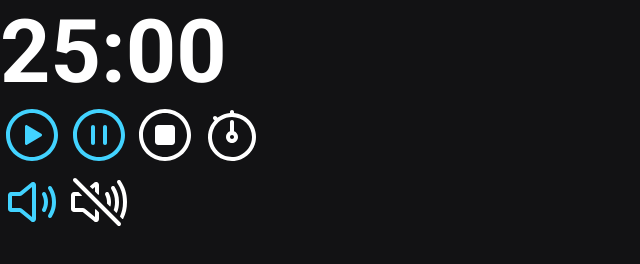
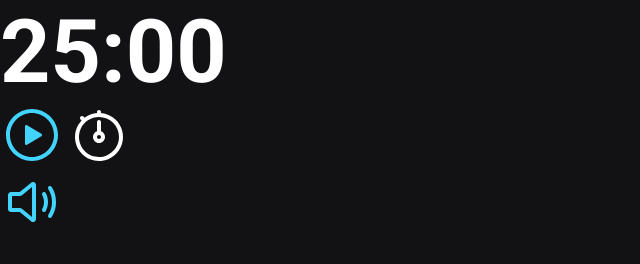
Before and after one commit to paulinhoteixeira/FocusTimer, a plain HTML site: page index.html in a window 1280 px wide. Shown: the whole page, without its empty margins (0-640 px from the left). Drawn offline with Linux system fonts and the light colour scheme.

Commit message:
adicionada a classe hide, para ocultar os botões pause, stop e sound-0ff. Por enquanto manualmente

```diff
--- a/index.html
+++ b/index.html
@@ -27,7 +27,7 @@
         </svg>
       </button>
 
-      <button class="pause">
+      <button class="pause hide">
         <svg width="64" height="64" viewBox="0 0 64 64" fill="none" xmlns="http://www.w3.org/2000/svg">
         <path fill-rule="evenodd" clip-rule="evenodd" d="M6 32C6 17.6454 17.6454 6 32 6C46.3546 6 58 17.6454 58 32C58 46.3546 46.3546 58 32 58C17.6454 58 6 46.3546 6 32ZM32 10C19.8546 10 10 19.8546 10 32C10 44.1454 19.8546 54 32 54C44.1454 54 54 44.1454 54 32C54 19.8546 44.1454 10 32 10Z" fill="#42D3FF"/>
         <path fill-rule="evenodd" clip-rule="evenodd" d="M26 22C27.1046 22 28 22.8954 28 24V40C28 41.1046 27.1046 42 26 42C24.8954 42 24 41.1046 24 40V24C24 22.8954 24.8954 22 26 22Z" fill="#42D3FF"/>
@@ -35,7 +35,7 @@
         </svg>
       </button>
 
-      <button class="stop">
+      <button class="stop hide">
         <svg width="64" height="64" viewBox="0 0 64 64" fill="none" xmlns="http://www.w3.org/2000/svg">
         <path fill-rule="evenodd" clip-rule="evenodd" d="M6 32C6 17.6454 17.6454 6 32 6C46.3546 6 58 17.6454 58 32C58 46.3546 46.3546 58 32 58C17.6454 58 6 46.3546 6 32ZM32 10C19.8546 10 10 19.8546 10 32C10 44.1454 19.8546 54 32 54C44.1454 54 54 44.1454 54 32C54 19.8546 44.1454 10 32 10Z" fill="white"/>
         <path d="M38.8 42H25.2C24.3515 41.9993 23.538 41.662 22.938 41.062C22.338 40.462 22.0007 39.6485 22 38.8V25.2C22.0007 24.3515 22.338 23.538 22.938 22.938C23.538 22.338 24.3515 22.0007 25.2 22H38.8C39.6485 22.0007 40.462 22.338 41.062 22.938C41.662 23.538 41.9993 24.3515 42 25.2V38.8C41.9993 39.6485 41.662 40.462 41.062 41.062C40.462 41.662 39.6485 41.9993 38.8 42Z" fill="white"/>
@@ -59,7 +59,7 @@
         </svg>
     </button>
 
-    <button class="sound-off">
+    <button class="sound-off hide">
       <svg width="64" height="64" viewBox="0 0 64 64" fill="none" xmlns="http://www.w3.org/2000/svg">
         <path fill-rule="evenodd" clip-rule="evenodd" d="M6.58579 8.58579C7.36683 7.80474 8.63317 7.80474 9.41421 8.58579L53.4142 52.5858C54.1953 53.3668 54.1953 54.6332 53.4142 55.4142C52.6332 56.1953 51.3668 56.1953 50.5858 55.4142L6.58579 11.4142C5.80474 10.6332 5.80474 9.36683 6.58579 8.58579Z" fill="white"/>
         <path d="M28 17.115V21.34C28.0002 21.4722 28.0528 21.599 28.1462 21.6925L31.1462 24.6925C31.2161 24.7624 31.3051 24.8101 31.402 24.8295C31.499 24.8488 31.5995 24.839 31.6908 24.8013C31.7822 24.7636 31.8603 24.6996 31.9153 24.6175C31.9704 24.5354 31.9998 24.4388 32 24.34V15.0713C32.0056 14.5179 31.8613 13.9734 31.5825 13.4954C31.3036 13.0174 30.9007 12.6238 30.4163 12.3562C29.917 12.0875 29.3517 11.9664 28.7862 12.0069C28.2207 12.0474 27.6783 12.2479 27.2225 12.585C27.1939 12.6048 27.1664 12.6261 27.14 12.6488L23.1475 15.9175C23.0936 15.9618 23.0495 16.0169 23.0181 16.0792C22.9868 16.1415 22.9688 16.2098 22.9654 16.2795C22.962 16.3492 22.9732 16.4188 22.9983 16.4839C23.0234 16.549 23.0619 16.6082 23.1112 16.6575L25.2425 18.79C25.3304 18.8778 25.4478 18.9298 25.5718 18.9358C25.6959 18.9418 25.8178 18.9014 25.9137 18.8225L28 17.115Z" fill="white"/>
--- a/style.css
+++ b/style.css
@@ -26,6 +26,10 @@ button{
   cursor: pointer;
 }
 
+.hide{
+  display: none;
+}
+
 #timer{
   font-size: 8.8rem;
 
```
